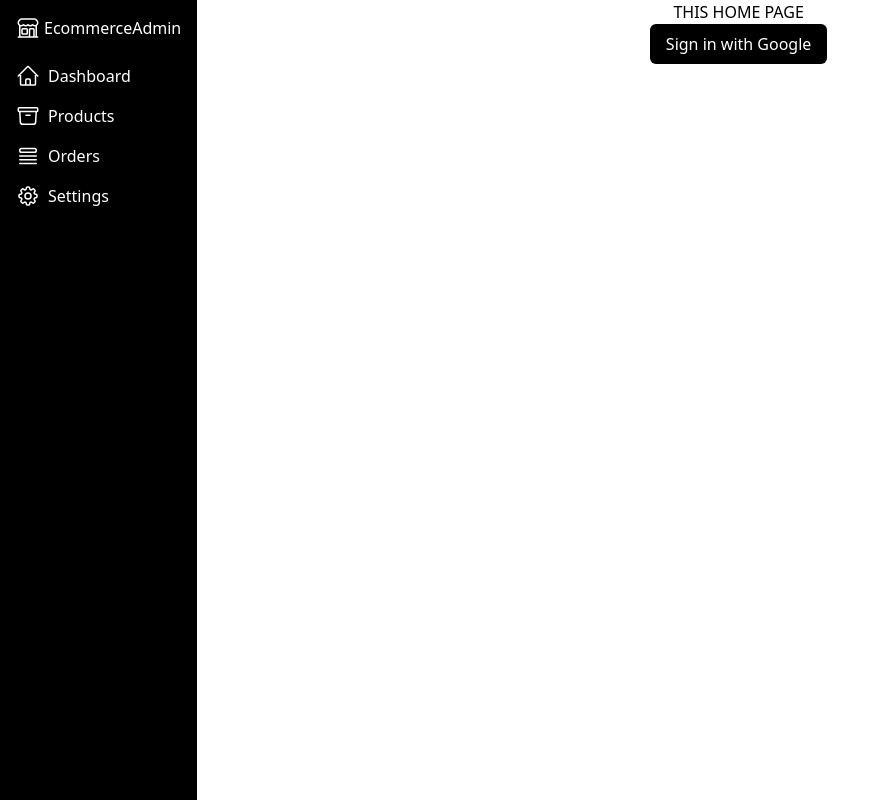
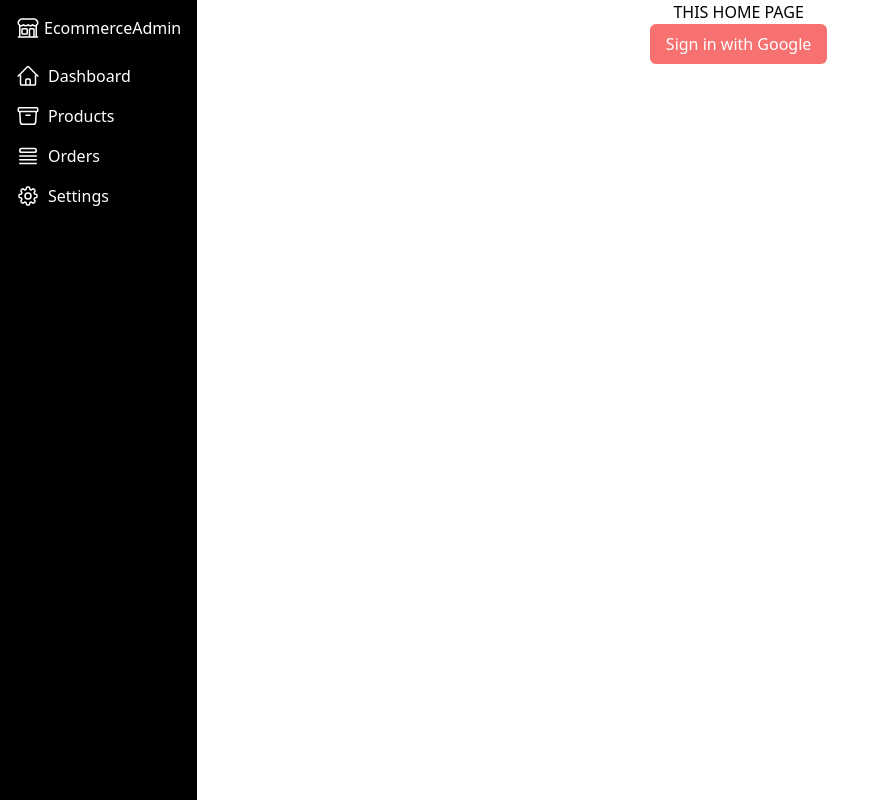
Before and after one commit to ereibor/e-commerce, a Next.js app: page / in a window 1280 px wide. Shown: the whole page, without its empty margins (0-873 px from the left). Built offline with nearby package versions, Linux system fonts and the light colour scheme.

Commit message:
properly updated

```diff
--- a/app/page.jsx
+++ b/app/page.jsx
@@ -9,7 +9,7 @@ export default function Home() {
        <div className="bg-white">THIS HOME PAGE</div>
       <button
         onClick={() => signIn("google")}
-        className="bg-black  text-white p-2 px-4 rounded-md"
+        className=" bg-red-400  text-white p-2 px-4 rounded-md"
       >
         Sign in with Google
       </button>
```
